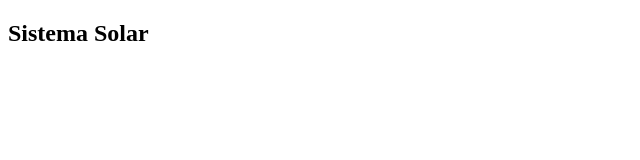
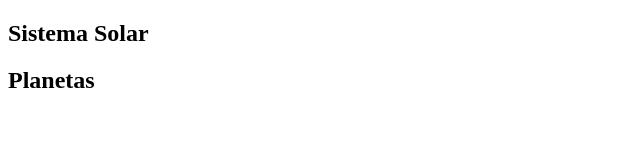
Before and after one commit to PhilipLages/solar-system, a React (Create React App) app: page / in a window 1280 px wide. Shown: the top 160 px of the page, without its empty margins (0-640 px from the left). Built offline with nearby package versions, Linux system fonts and the light colour scheme.

Commit message:
Add requirements 03 and 04

```diff
--- a/src/components/SolarSystem.jsx
+++ b/src/components/SolarSystem.jsx
@@ -1,9 +1,12 @@
 import React, { Component } from 'react';
+import Title from './Title';
 
 class SolarSystem extends Component {
   render() {
     return (
-      <div data-testid="solar-system"> </div>
+      <div data-testid="solar-system">
+        <Title headline="Planetas" />
+      </div>
     );
   }
 }
--- /dev/null
+++ b/src/components/Title.jsx
@@ -0,0 +1,17 @@
+import React, { Component } from 'react';
+import PropTypes from 'prop-types';
+
+class Title extends Component {
+  render() {
+    const { headline } = this.props;
+    return (
+      <h2>{headline}</h2>
+    );
+  }
+}
+
+Title.propTypes = {
+  headline: PropTypes.string.isRequired,
+};
+
+export default Title;
```
